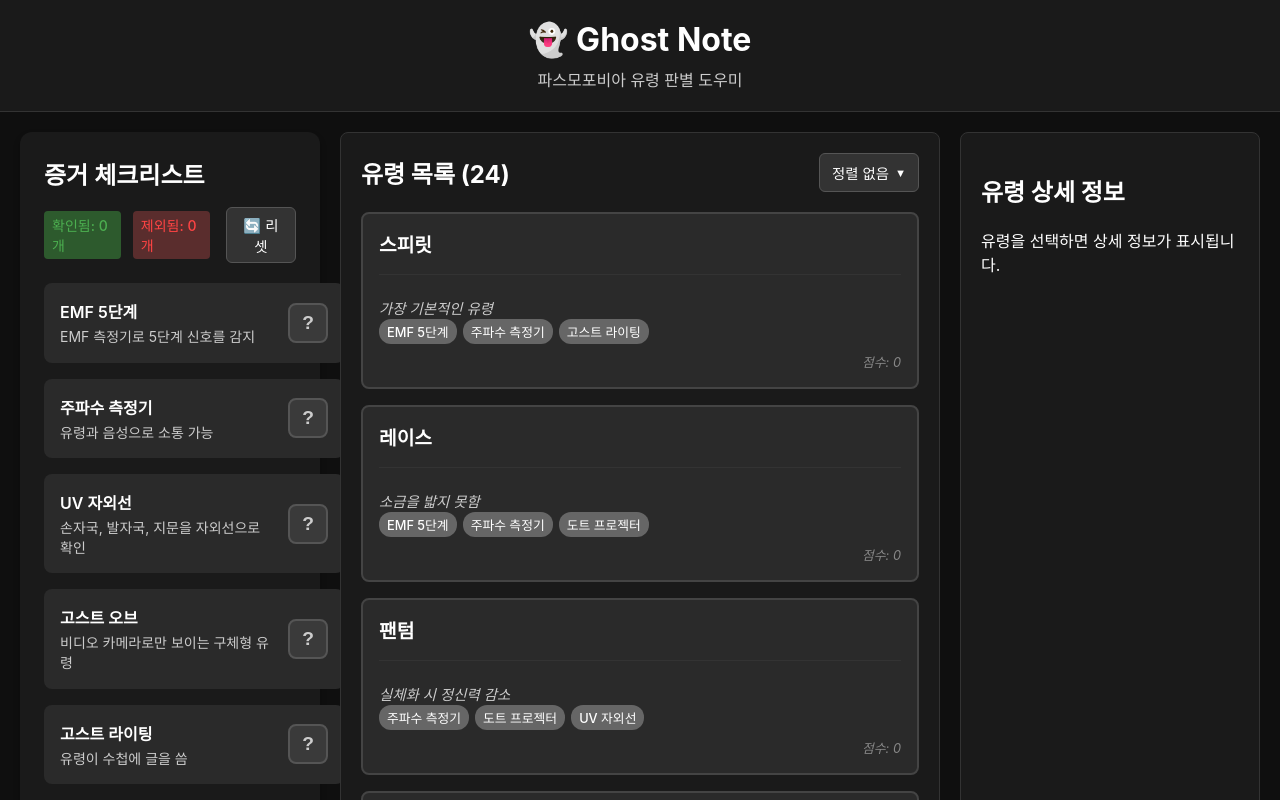
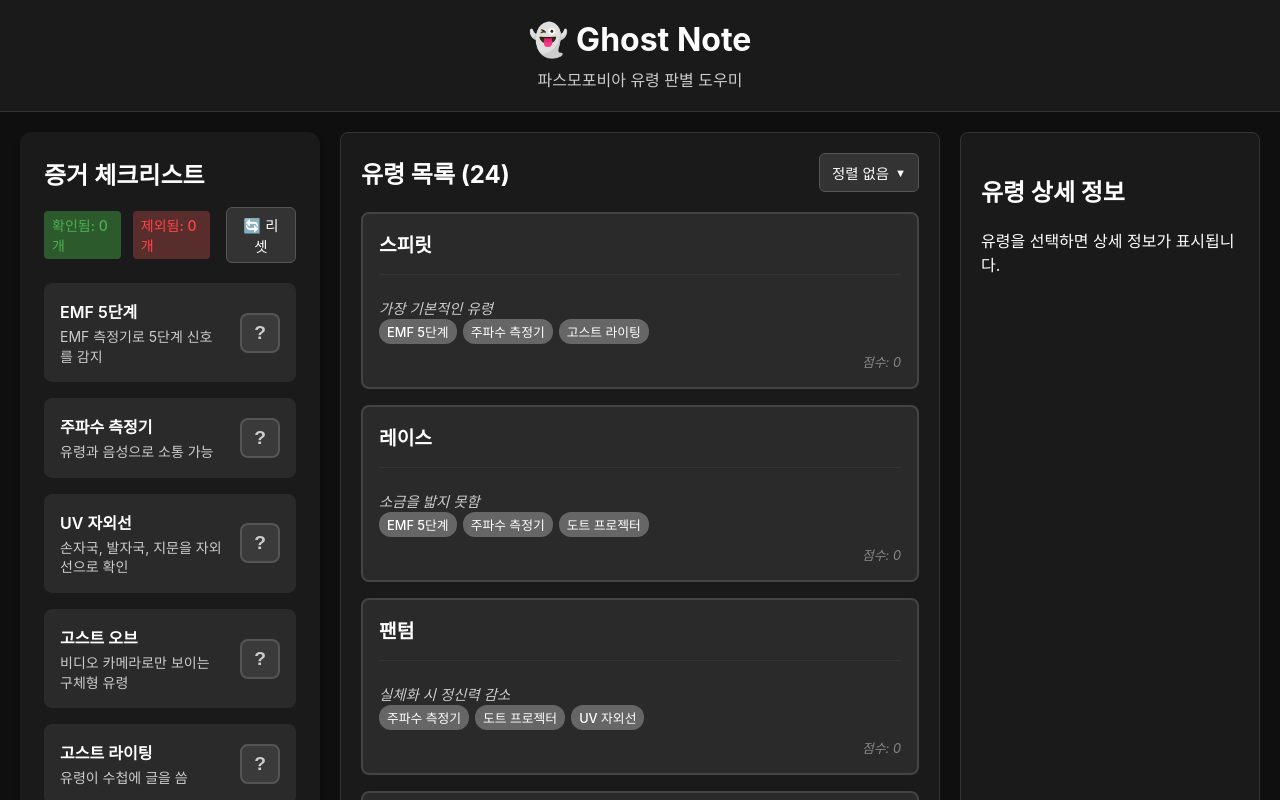
Before and after one commit to sthgml/ghost-note, a React (Create React App) app: page / in a window 1280 px wide. Shown: the top 800 px of the page. Built offline with nearby package versions, Linux system fonts and the light colour scheme.

Commit message:
fix: style

```diff
--- a/public/index.html
+++ b/public/index.html
@@ -16,6 +16,5 @@
   <body>
     <noscript>You need to enable JavaScript to run this app.</noscript>
     <div id="root"></div>
-
   </body>
 </html>
--- a/src/components/EvidenceChecklist.css
+++ b/src/components/EvidenceChecklist.css
@@ -73,7 +73,7 @@
 
 .evidence-grid {
   display: grid;
-  grid-template-columns: repeat(auto-fit, minmax(300px, 1fr));
+  grid-template-columns: repeat(auto-fit, 1fr);
   gap: 16px;
 }
 
```
